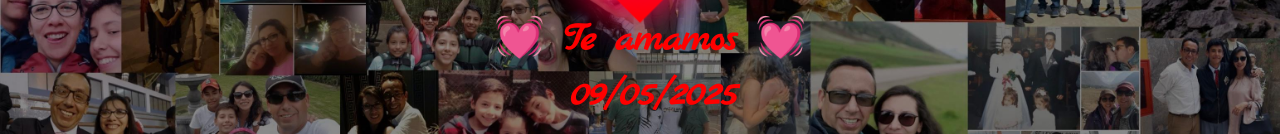
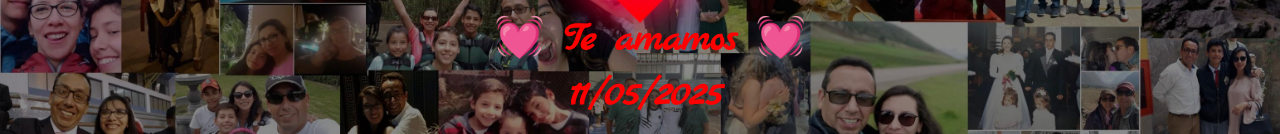
Before and after one commit to Rodrigo270103/Carta_Susi, a plain HTML site: page index.html in a window 1280 px wide. Shown: the part 666-800 px from the top of the page. Drawn offline with Linux system fonts and the light colour scheme.

Commit message:
Update index.html

```diff
--- a/index.html
+++ b/index.html
@@ -44,7 +44,7 @@
     <div class="heart"></div>
     <div class="mensaje-corazon">
         <h1>💓 Te amamos 💓</h1>
-        <h2>&nbsp;&nbsp;&nbsp;&nbsp;09/05/2025</h2>
+        <h2>&nbsp;&nbsp;&nbsp;&nbsp;11/05/2025</h2>
 
     </div>
 </div>
```
